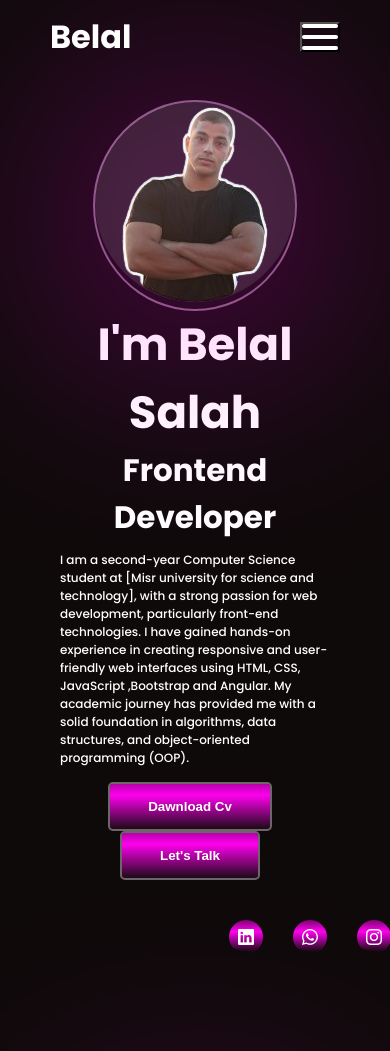
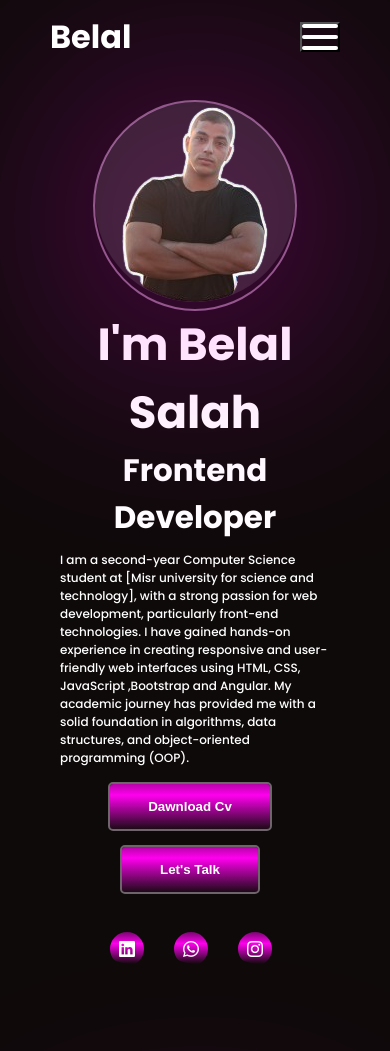
Before and after one commit to belal-Salah1/My-Portfoilo, a website: page index.html in a window 390 px wide. Shown: the top 1051 px of the page. Drawn offline with nearby package versions, Linux system fonts and the light colour scheme.

Commit message:
handling resposabilty for smart phones

```diff
--- a/style.css
+++ b/style.css
@@ -275,9 +275,19 @@ img{
           text-align: start;
         }
       }
+      .buttons{
+        a{
+          button{
+            margin-bottom: 14px;
+          }
+        }
+      }
       ul {
-        transform: translateX(169px);
-        margin: 40px 0 0;
+        margin: 74px 0 0;
+        position: relative;
+        left: 50%;
+        top: 50%;
+        transform: translate(-85px, -50px);
       }
     }
   }
```
